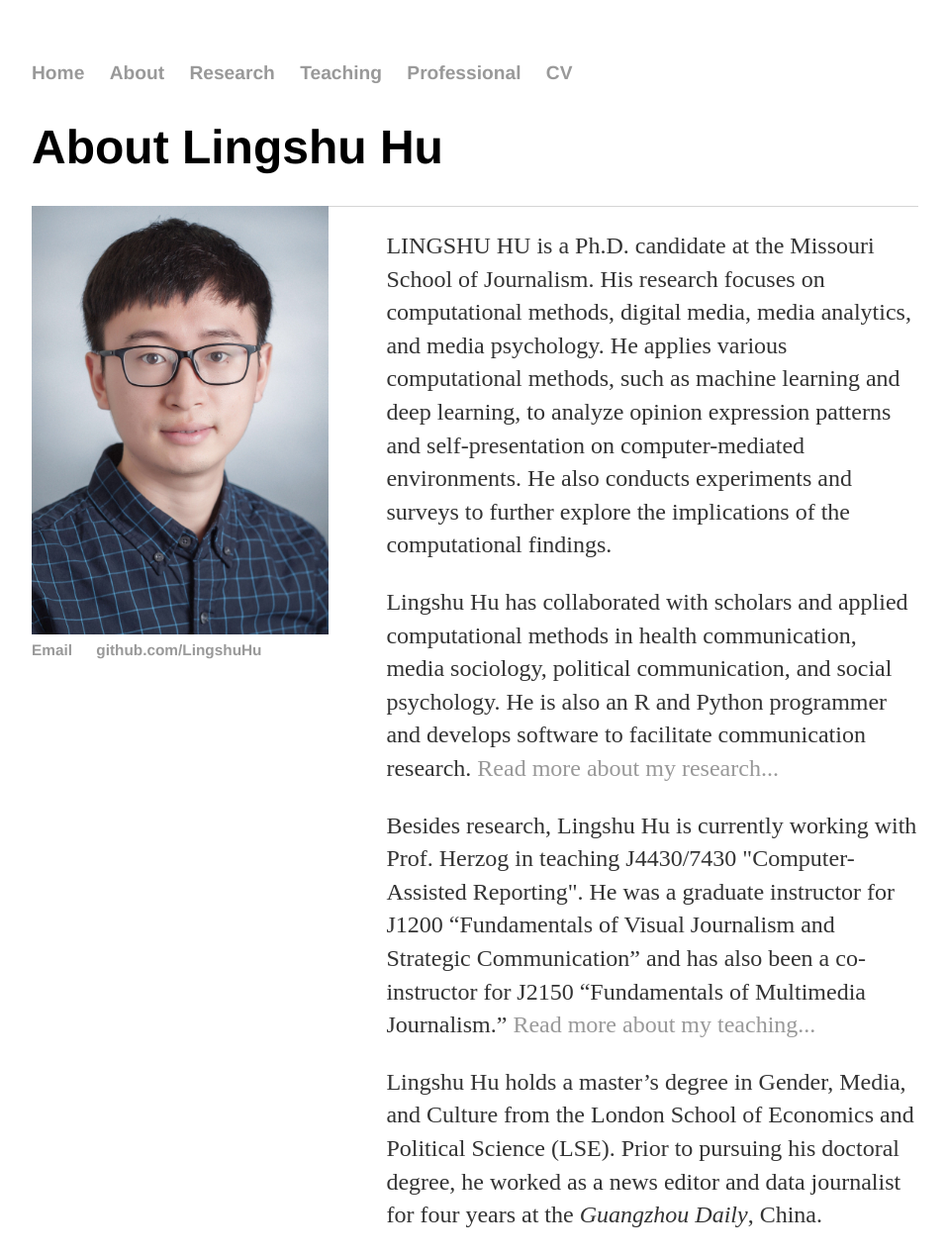
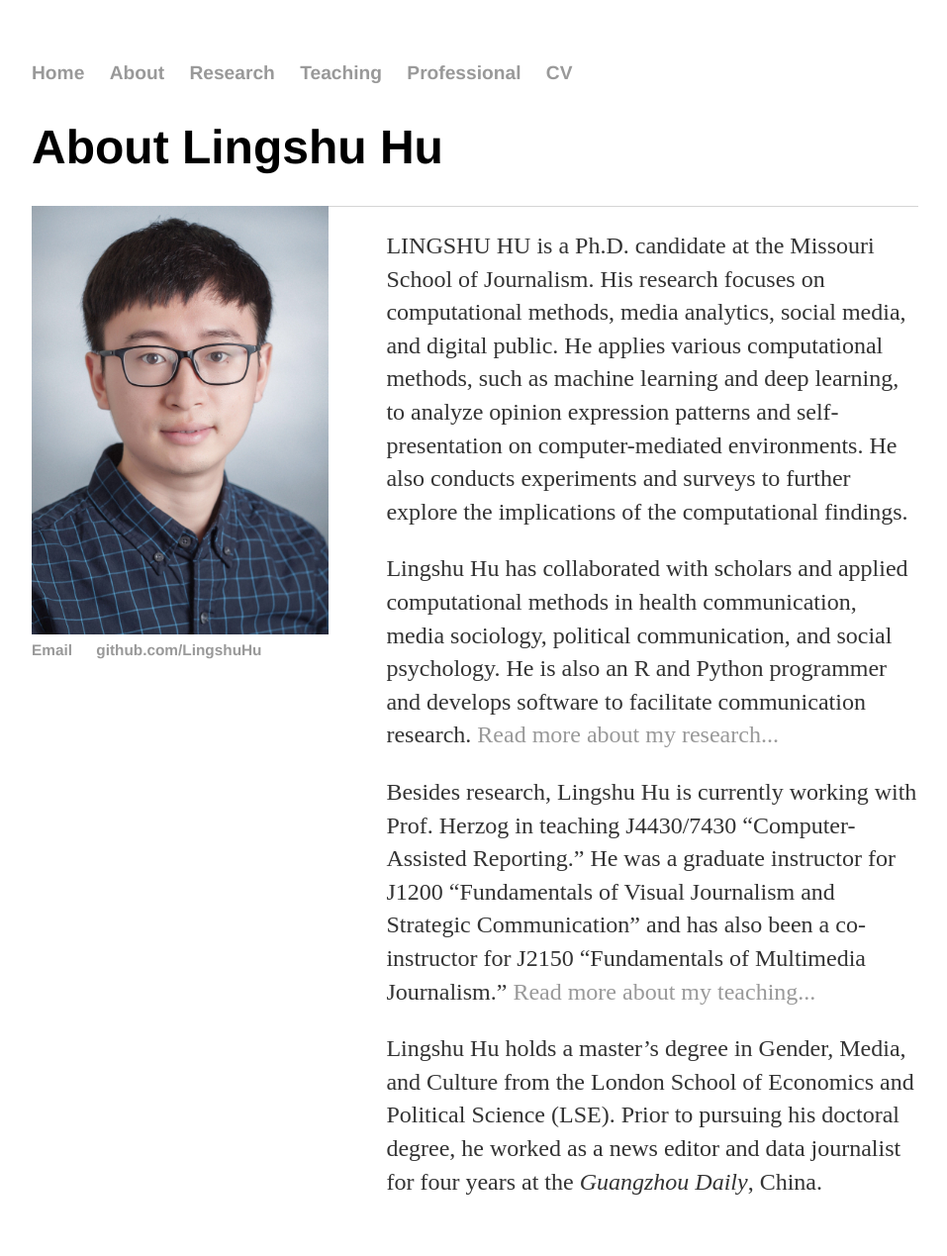
Before and after one commit to LingshuHu/lingshuhu.github.io, a Jekyll site: the page built from about/index.html, in a window 1280 px wide. Shown: the whole page at 99% size, without its empty margins (160-1117 px from the left). Built offline with Jekyll 4.4.1, drawn with Linux system fonts in a browser that asks for light colours; after the commit the page ends 1235 px from its top, so only the background shows below that.

Commit message:
Update index.html

```diff
--- a/about/index.html
+++ b/about/index.html
@@ -6,11 +6,11 @@ title: About Lingshu Hu
   	<div class="blurb">
 		<div id="profile-photo"><img src="../images/IMG_9069.jpg" width="300"></div>
 		<div id="intro">
-			<p>LINGSHU HU is a Ph.D. candidate at the Missouri School of Journalism. His research focuses on computational methods, digital media, media analytics, and media psychology. He applies various computational methods, such as machine learning and deep learning, to analyze opinion expression patterns and self-presentation on computer-mediated environments. He also conducts experiments and surveys to further explore the implications of the computational findings.</p>
+			<p>LINGSHU HU is a Ph.D. candidate at the Missouri School of Journalism. His research focuses on computational methods, media analytics, social media, and digital public. He applies various computational methods, such as machine learning and deep learning, to analyze opinion expression patterns and self-presentation on computer-mediated environments. He also conducts experiments and surveys to further explore the implications of the computational findings.</p>
 
 			<p>Lingshu Hu has collaborated with scholars and applied computational methods in health communication, media sociology, political communication, and social psychology. He is also an R and Python programmer and develops software to facilitate communication research. <a href="/research">Read more about my research...</a></p>
 
-			<p>Besides research, Lingshu Hu is currently working with Prof. Herzog in teaching J4430/7430 "Computer-Assisted Reporting". He was a graduate instructor for J1200 “Fundamentals of Visual Journalism and Strategic Communication” and has also been a co-instructor for J2150 “Fundamentals of Multimedia Journalism.” <a href="/teaching">Read more about my teaching...</a></p>
+			<p>Besides research, Lingshu Hu is currently working with Prof. Herzog in teaching J4430/7430 “Computer-Assisted Reporting.” He was a graduate instructor for J1200 “Fundamentals of Visual Journalism and Strategic Communication” and has also been a co-instructor for J2150 “Fundamentals of Multimedia Journalism.” <a href="/teaching">Read more about my teaching...</a></p>
 
 			<p>Lingshu Hu holds a master’s degree in Gender, Media, and Culture from the London School of Economics and Political Science (LSE). Prior to pursuing his doctoral degree, he worked as a news editor and data journalist for four years at the <em>Guangzhou Daily</em>, China.</p>
 		</div>
```
